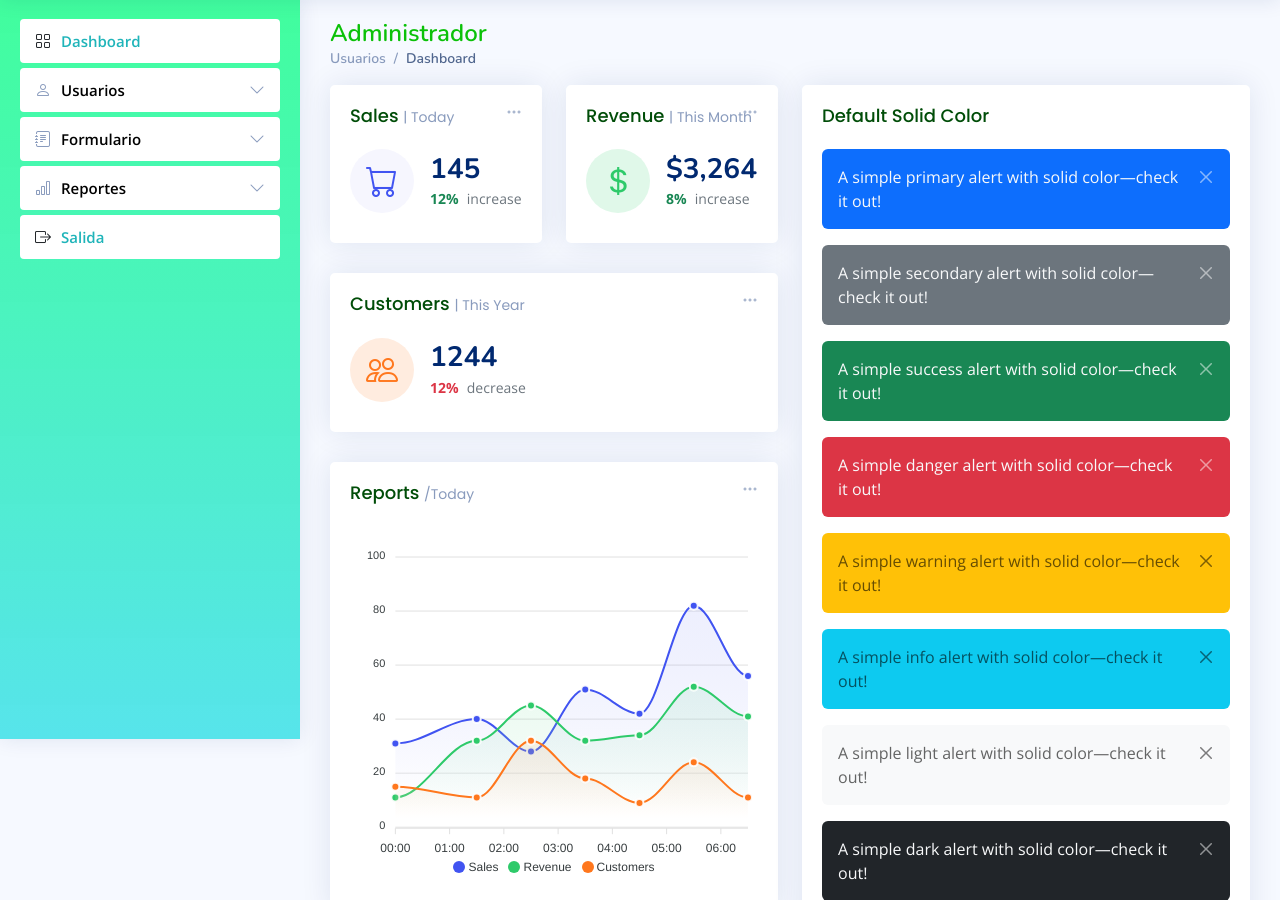
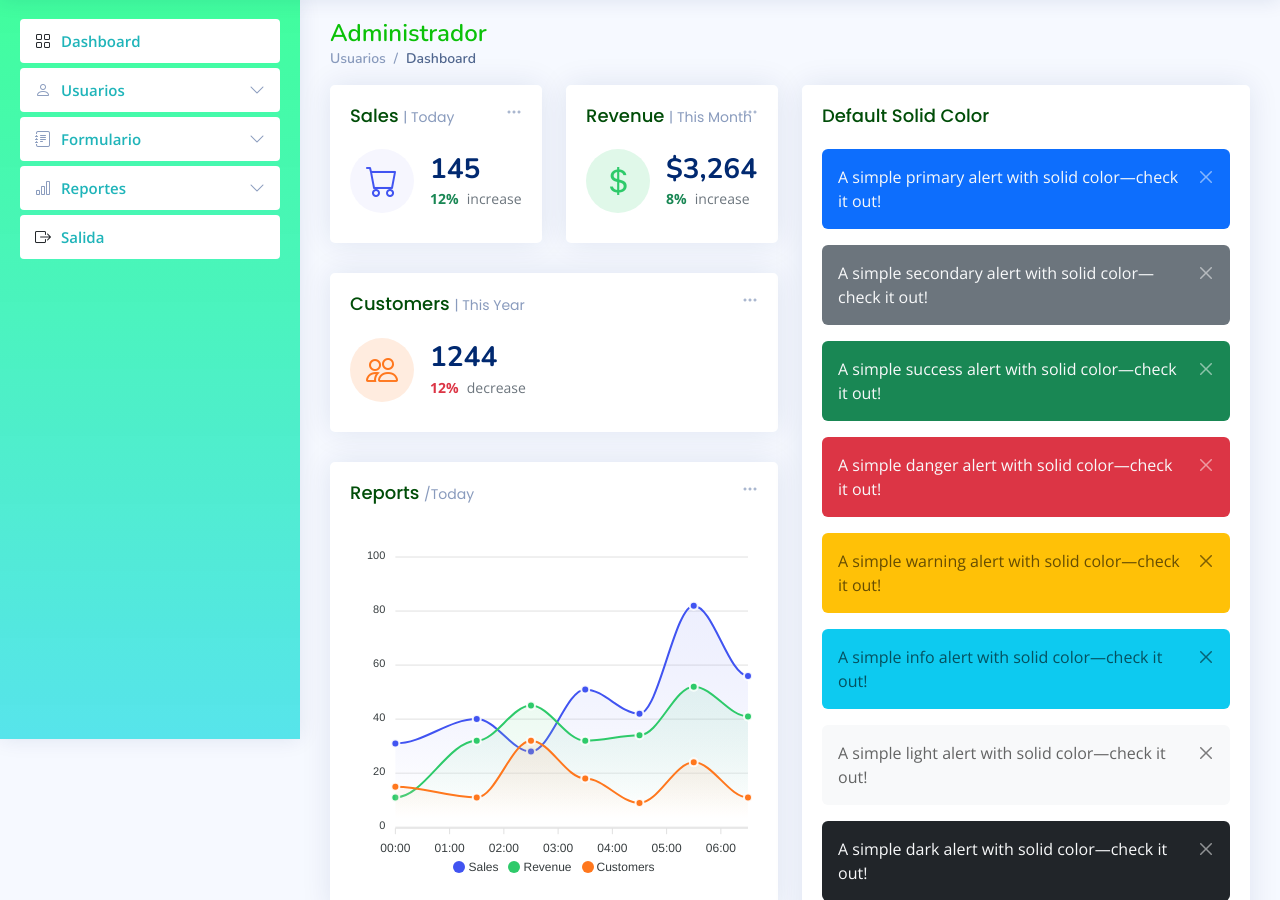
Before and after one commit to Jorgesolis1989/censoarboleo2022, a Django app: template templates/administrador/administrador.html in a window 1280 px wide. Shown: the part 61-961 px from the top of the page. Run offline with Django 4.2, Linux system fonts and the light colour scheme; the template is opened without the code that fills it, so the values that code supplies are empty; some libraries are stand-ins or nearby versions.

Commit message:
cambios interfaz

```diff
--- a/static/assets/css/style.css
+++ b/static/assets/css/style.css
@@ -718,7 +718,7 @@ h6 {
 }
 
 .sidebar-nav .nav-link.collapsed {
-  color: #000000;
+  color: rgba(6, 171, 177, 0.897);
   background: #fff;
 }
 
```
